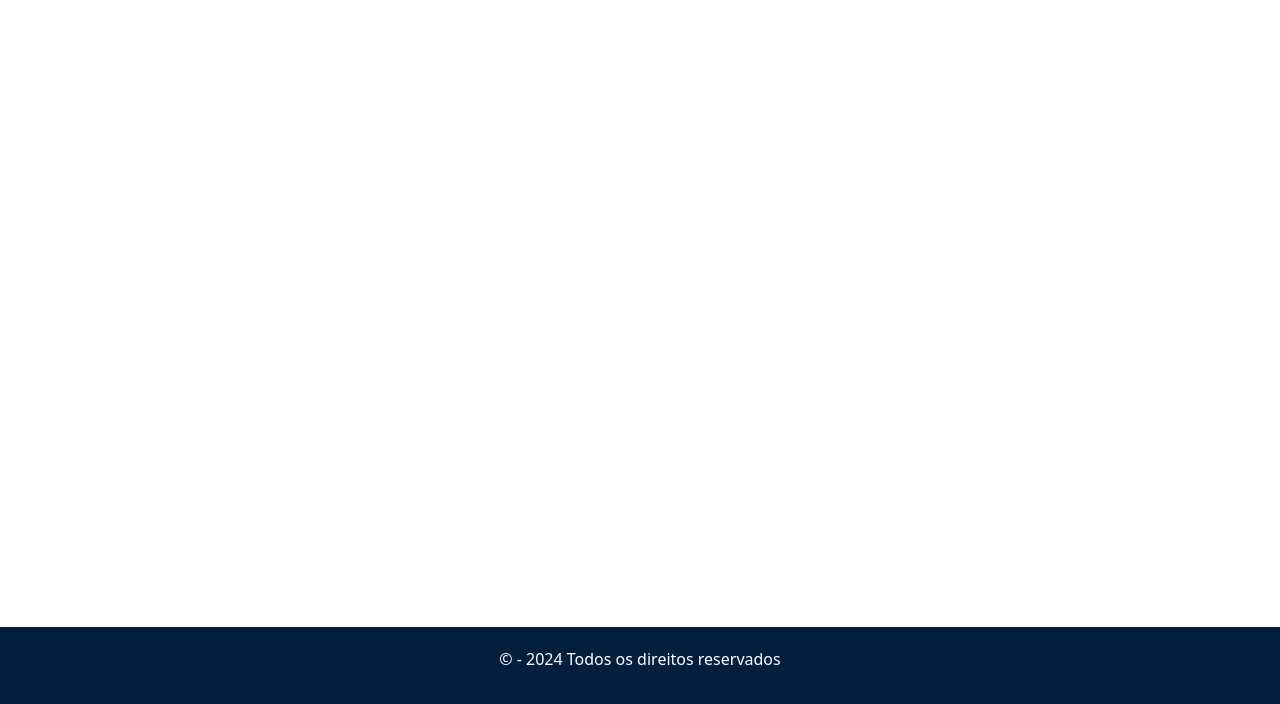
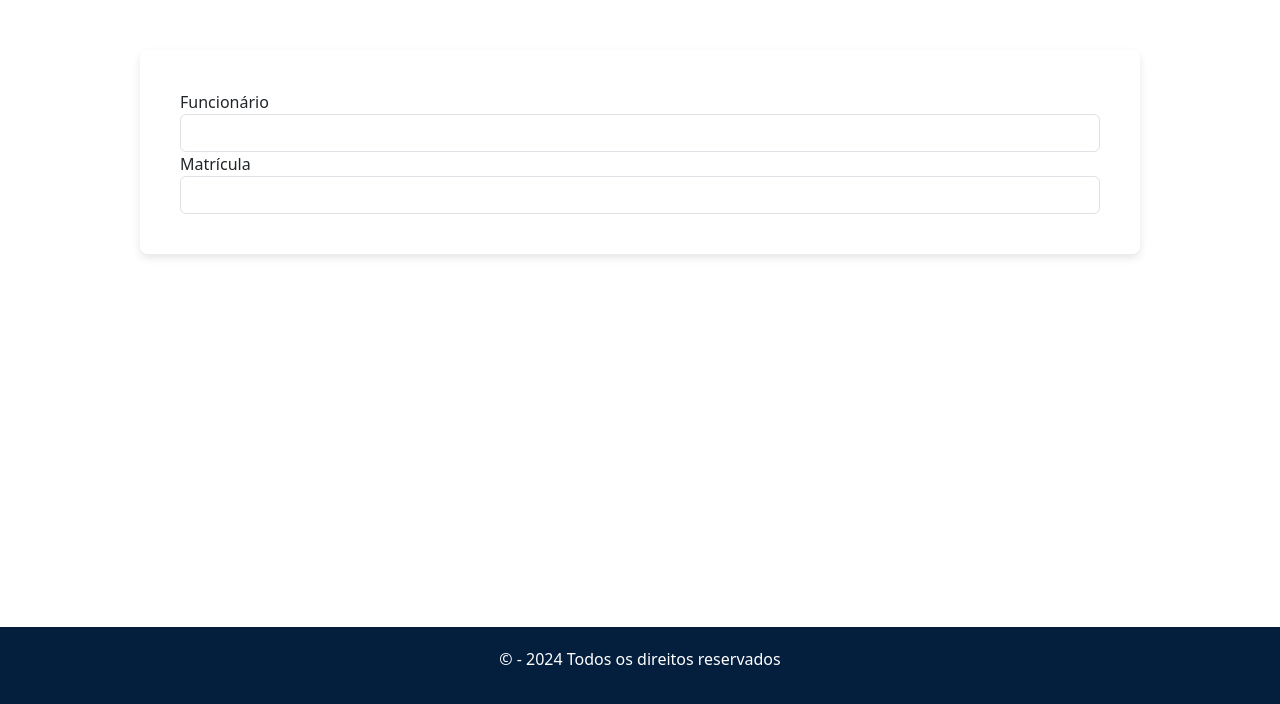
Before and after one commit to scarmm/EntrAlunos, a PHP site: page /historico.php in a window 1280 px wide. Shown: the part 93-797 px from the top of the page. Run offline with PHP 8.4, Linux system fonts and the light colour scheme; data that the repository does not hold is empty.

Commit message:
inicio da tela de historico

```diff
--- /dev/null
+++ b/assets/css/_historico.scss
@@ -0,0 +1,10 @@
+.container_historico {
+    display: flex;
+    justify-content: center;
+    padding: 20px;
+
+}
+
+.historico {
+    justify-items: center;
+}
--- a/assets/css/styles.css
+++ b/assets/css/styles.css
@@ -231,4 +231,14 @@
 .container2 .filter-box .filters .buttons .btn.pesquisar {
   background-color: #002855;
   color: #fff;
+}
+
+.container_historico {
+  display: flex;
+  justify-content: center;
+  padding: 20px;
+}
+
+.historico {
+  justify-items: center;
 }/*# sourceMappingURL=styles.css.map */
--- a/assets/css/styles.scss
+++ b/assets/css/styles.scss
@@ -13,3 +13,4 @@
 @import "index";
 @import "cadastro";
 @import "relatorio";
+@import "historico";
--- a/historico.php
+++ b/historico.php
@@ -2,6 +2,48 @@
 include __DIR__ . "/header.php";
 ?>
 
+<div class="container_historico">
+  <div class="row">
+    <div class="col-md-12">
+      <div class="caixaCadastro">
+        <form action="" id="form">
+
+        <label for="form_funcionario">Funcionário</label>
+        <input
+            type="text"
+            class="form-control"
+            id="form_funcionario"
+            name="funcionario"
+            required
+        />
+
+        <label for="form_matricula">Matrícula</label>
+        <input
+            type="password"
+            class="form-control"
+            id="form_matricula" ,
+            name="matricula"
+            required
+        />
+
+
+
+      </div>
+    </div>
+
+
+
+
+
+
+  </div>
+</div>
+
+
+
+
+
+
 <?php
 include __DIR__ . "/footer.php";
 ?>
--- a/menu.php
+++ b/menu.php
@@ -10,7 +10,7 @@
     <div class="collapse navbar-collapse" id="navbarNav">
       <ul class="navbar-nav">
         <li class="nav-item">
-          <a class="nav-link" href="#">Histórico de Entradas</a>
+          <a class="nav-link" href="historico.php">Histórico de Entradas</a>
         </li>
         <li class="nav-item">
           <a class="nav-link" href="#">Lista de Cadastros</a>
```
Also changed, not shown: 1 other file.
